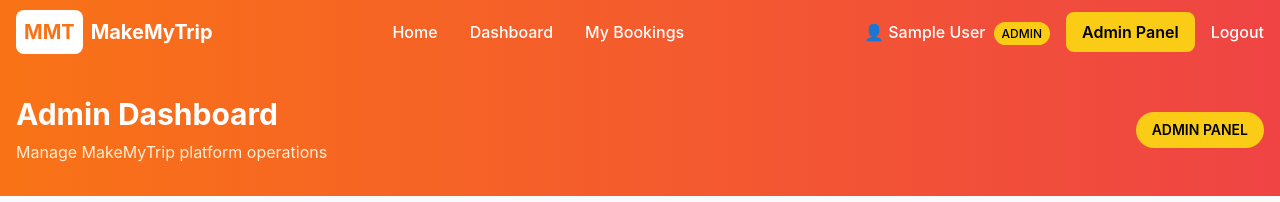
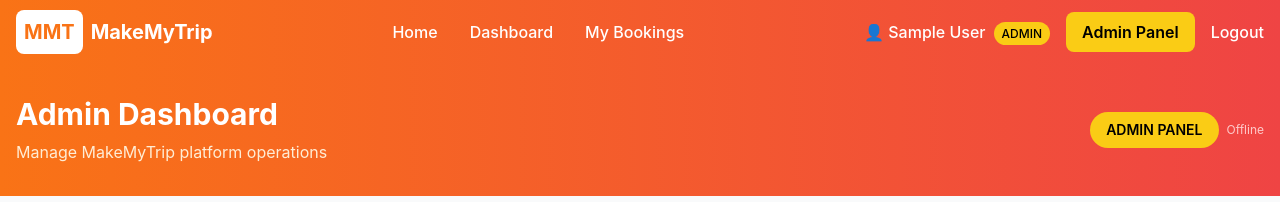
Before and after one commit to Sujit-Banne/makemytripclone-frontend, a React (Create React App) app: page /admin in a window 1280 px wide. Shown: the top 202 px of the page. Built offline with nearby package versions, Linux system fonts and the light colour scheme; no server answers; sample sign-in values are in the browser's storage.

Commit message:
first commit

```diff
--- a/src/pages/AdminDashboard.js
+++ b/src/pages/AdminDashboard.js
@@ -1,6 +1,6 @@
-import React, { useEffect, useState } from 'react';
+import React, { useEffect, useRef, useState } from 'react';
 import { useNavigate } from 'react-router-dom';
-import { getAdminStats, getAdminRecentActivities } from '../services/api';
+import { API_BASE_URL, getAdminStats, getAdminRecentActivities } from '../services/api';
 
 export default function AdminDashboard() {
   const navigate = useNavigate();
@@ -10,6 +10,9 @@
   const [stats, setStats] = useState(null);
   const [activities, setActivities] = useState([]);
   const [loading, setLoading] = useState(true);
+  const [lastUpdated, setLastUpdated] = useState(null);
+  const [streamConnected, setStreamConnected] = useState(false);
+  const eventSourceRef = useRef(null);
 
   useEffect(() => {
     if (!token) {
@@ -24,11 +27,41 @@
 
     fetchDashboardData();
 
-    // Poll for updates every 30 seconds
+    // Poll for updates every 30 seconds (fallback for clients without SSE)
     const interval = setInterval(fetchDashboardData, 30000);
 
     return () => clearInterval(interval);
   }, [token, user.role, navigate]);
+
+  useEffect(() => {
+    if (!token) return;
+
+    const streamUrl = `${API_BASE_URL}/admin/stream?token=${token}`;
+    const source = new EventSource(streamUrl);
+
+    source.onopen = () => setStreamConnected(true);
+
+    source.onmessage = (event) => {
+      try {
+        const payload = JSON.parse(event.data);
+        if (payload.type === 'update') {
+          fetchDashboardData();
+        }
+      } catch {
+        // ignore malformed messages
+      }
+    };
+
+    source.onerror = () => {
+      setStreamConnected(false);
+    };
+
+    eventSourceRef.current = source;
+
+    return () => {
+      source.close();
+    };
+  }, [token]);
 
   const fetchDashboardData = async () => {
     try {
@@ -38,6 +71,7 @@
       ]);
       setStats(statsResponse.data);
       setActivities(activitiesResponse.data);
+      setLastUpdated(new Date());
     } catch (error) {
       console.error('Error fetching dashboard data:', error);
     } finally {
@@ -111,6 +145,16 @@
     { label: 'Satisfaction', value: '4.8/5', change: '+0.2', icon: '⭐' }
   ];
 
+  const activityStyles = {
+    hotel_booking: { bg: 'bg-green-100', text: 'text-green-600' },
+    flight_booking: { bg: 'bg-blue-100', text: 'text-blue-600' },
+    visa_application: { bg: 'bg-pink-100', text: 'text-pink-600' },
+    user_registration: { bg: 'bg-purple-100', text: 'text-purple-600' },
+    default: { bg: 'bg-gray-100', text: 'text-gray-600' },
+  };
+
+  const justUpdated = lastUpdated && new Date().getTime() - new Date(lastUpdated).getTime() < 15000;
+
   return (
     <div className="min-h-screen bg-gray-50">
       {/* Header */}
@@ -121,8 +165,18 @@
               <h1 className="text-3xl font-bold mb-2">Admin Dashboard</h1>
               <p className="text-orange-100">Manage MakeMyTrip platform operations</p>
             </div>
-            <div className="bg-yellow-400 text-black px-4 py-2 rounded-full font-semibold text-sm">
-              ADMIN PANEL
+            <div className="flex items-center space-x-2">
+              <div className="bg-yellow-400 text-black px-4 py-2 rounded-full font-semibold text-sm">
+                ADMIN PANEL
+              </div>
+              <div className="text-xs text-white flex items-center space-x-2">
+                <span className={streamConnected ? 'text-emerald-200' : 'text-red-200'}>
+                  {streamConnected ? 'Live' : 'Offline'}
+                </span>
+                {lastUpdated && (
+                  <span className="text-white/80">Updated {new Date(lastUpdated).toLocaleTimeString()}</span>
+                )}
+              </div>
             </div>
           </div>
         </div>
@@ -130,7 +184,7 @@
 
       <div className="max-w-7xl mx-auto px-4 py-8">
         {/* Quick Stats */}
-        <div className="grid md:grid-cols-2 lg:grid-cols-4 gap-6 mb-8">
+        <div className={`grid md:grid-cols-2 lg:grid-cols-4 gap-6 mb-8 ${justUpdated ? 'animate-pulse' : ''}`}>
           {quickStats.map((stat, index) => (
             <div key={index} className="bg-white rounded-lg shadow-md p-6">
               <div className="flex items-center justify-between">
@@ -187,45 +241,44 @@
             <div className="space-y-4">
               {activities.map((activity, index) => {
                 const timeAgo = new Date(activity.timestamp).toLocaleString();
-                let icon, color, statusText;
+                const style = activityStyles[activity.type] || activityStyles.default;
+
+                let icon = '📝';
+                let statusText = 'Activity';
+
                 switch (activity.type) {
                   case 'hotel_booking':
                     icon = '🏨';
-                    color = 'green';
                     statusText = activity.status;
                     break;
                   case 'flight_booking':
                     icon = '✈️';
-                    color = 'blue';
                     statusText = activity.status;
                     break;
                   case 'visa_application':
                     icon = '🛂';
-                    color = 'pink';
                     statusText = activity.status;
                     break;
                   case 'user_registration':
                     icon = '👤';
-                    color = 'purple';
                     statusText = 'New User';
                     break;
                   default:
-                    icon = '📝';
-                    color = 'gray';
-                    statusText = 'Activity';
+                    break;
                 }
+
                 return (
                   <div key={index} className="flex items-center justify-between py-3 border-b border-gray-100">
                     <div className="flex items-center">
-                      <div className={`bg-${color}-100 p-2 rounded-lg mr-4`}>
-                        <span className={`text-${color}-600`}>{icon}</span>
+                      <div className={`${style.bg} p-2 rounded-lg mr-4`}>
+                        <span className={`${style.text}`}>{icon}</span>
                       </div>
                       <div>
                         <p className="font-medium text-gray-800">{activity.message}</p>
                         <p className="text-gray-600 text-sm">{timeAgo}</p>
                       </div>
                     </div>
-                    <span className={`text-${color}-600 font-medium`}>{statusText}</span>
+                    <span className={`${style.text} font-medium`}>{statusText}</span>
                   </div>
                 );
               })}
--- a/src/services/api.js
+++ b/src/services/api.js
@@ -1,6 +1,6 @@
 import axios from 'axios';
 
-const API_BASE_URL = 'https://bountiful-grace-production-a4a7.up.railway.app/api';
+export const API_BASE_URL = 'https://bountiful-grace-production-a4a7.up.railway.app/api';
 
 const api = axios.create({
   baseURL: API_BASE_URL,
```
